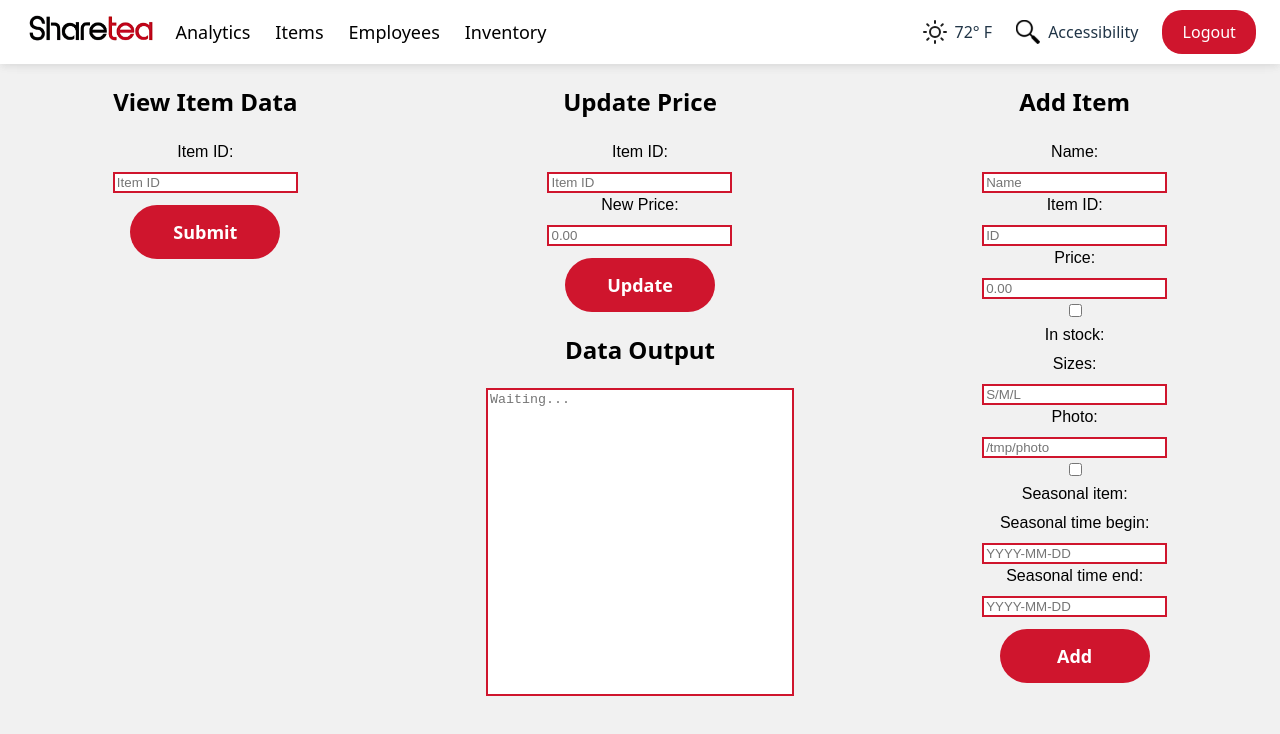
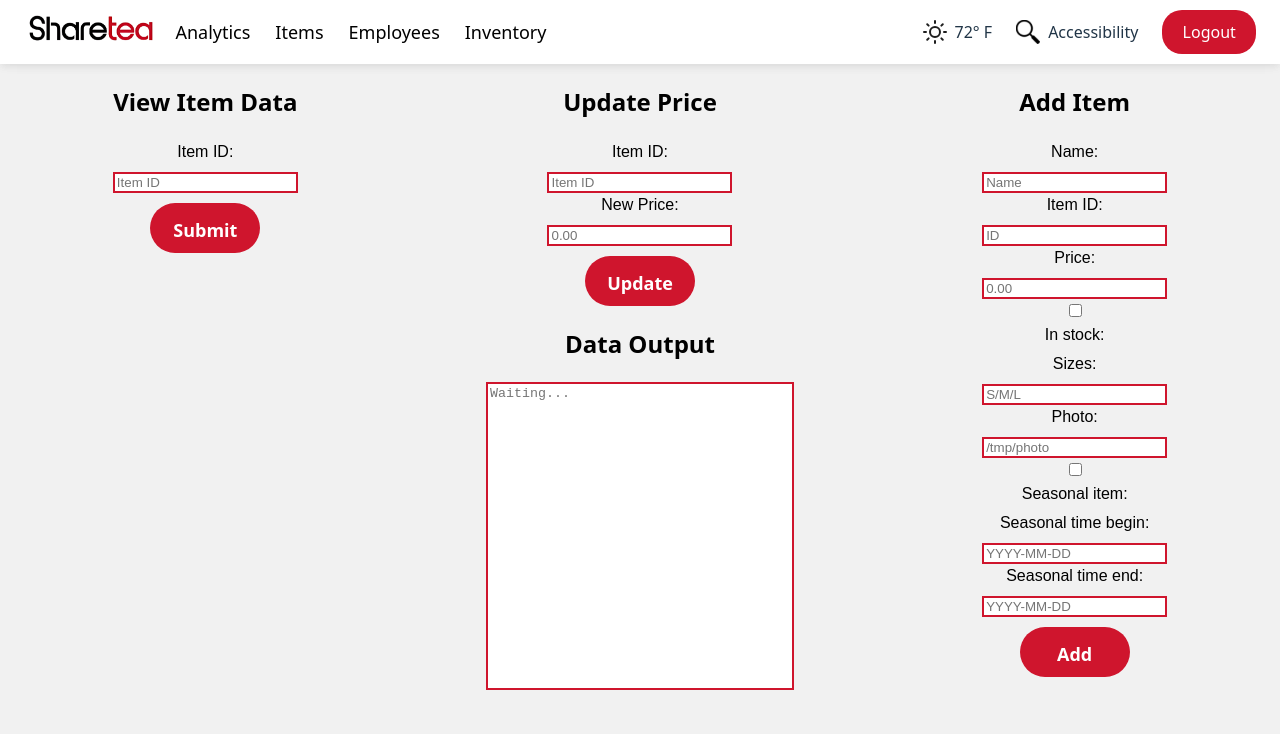
Before and after one commit to CSCE331-Fall2025-900-911/gang-50-project-3, a React (Vite) app: page /updatemenu in a window 1280 px wide. Shown: the top 734 px of the page. Built offline with nearby package versions, Linux system fonts and the light colour scheme.

Commit message:
Update App.css

```diff
--- a/src/App.css
+++ b/src/App.css
@@ -388,7 +388,8 @@ html, body {
 
 /* Update Menu */
 .btn-updateMenu{
-  width: 150px;
+  width: 110px;
+  height: 50px;
   padding: 14px 16px;
   font-size: 18px;
   font-weight: 700;
@@ -396,7 +397,7 @@ html, body {
   background-color: #CF152D;
   border-radius: 50px;
   transition: background-color 0.25s, border-color 0.25s;
-  margin-top: 12px;
+  margin-top: 10px;
 }
 
 .btn-updateMenu:hover{
```
